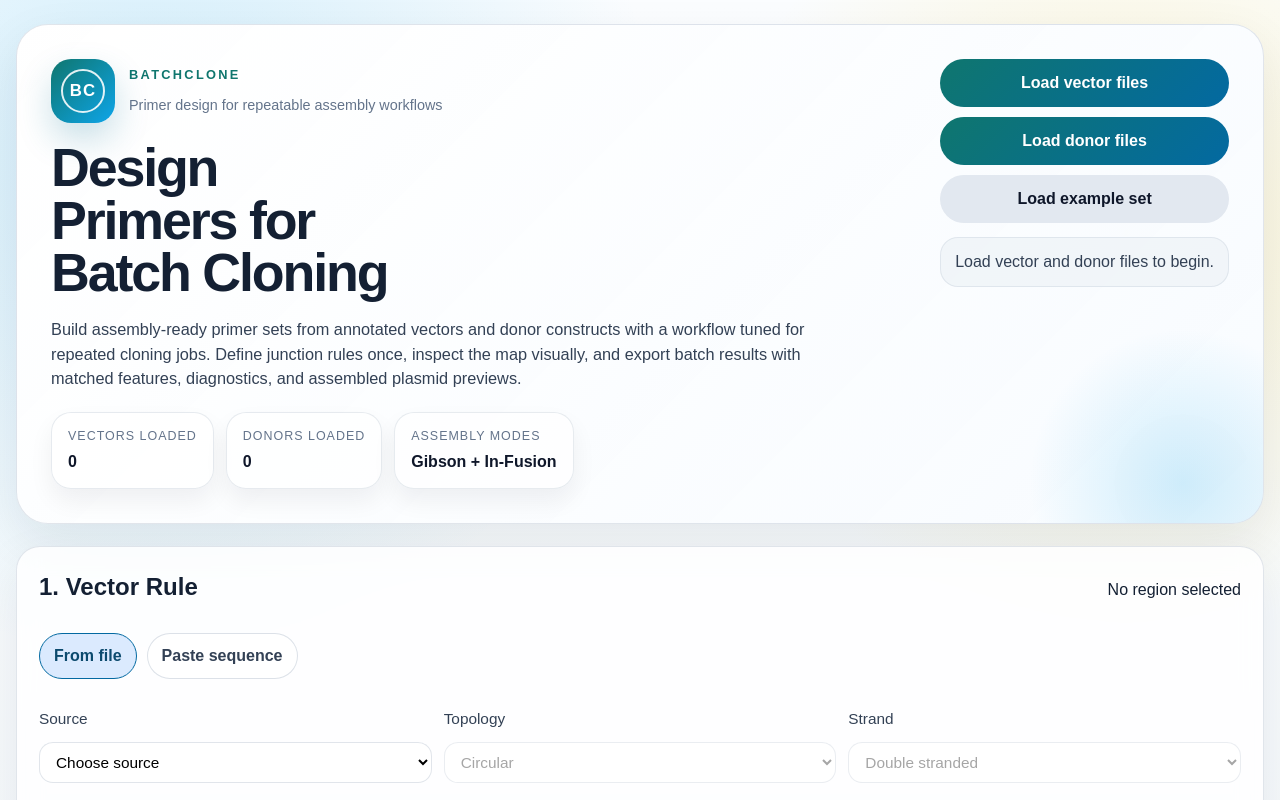
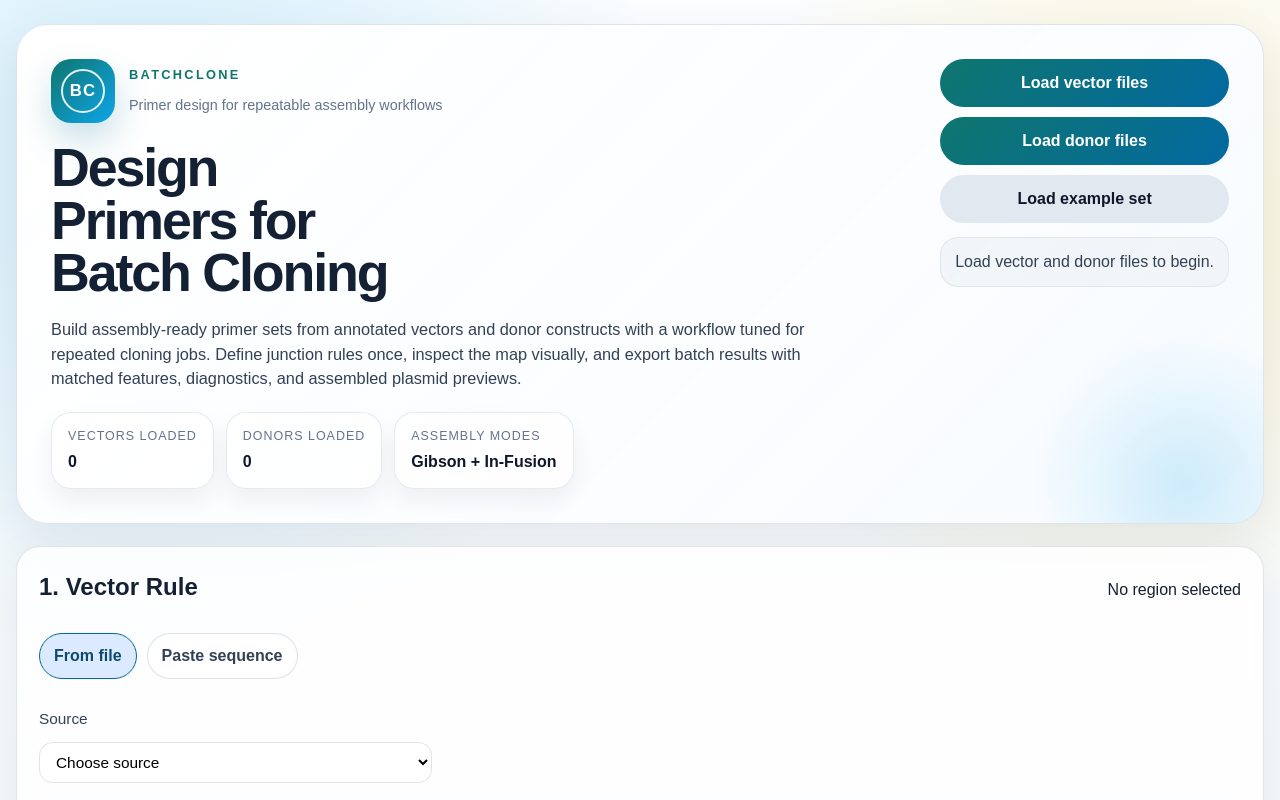
Before and after one commit to Zubair2021/BatchClone, a React (Vite) app: page / in a window 1280 px wide. Shown: the top 800 px of the page. Built offline with nearby package versions, Linux system fonts and the light colour scheme.

Commit message:
Annotate assembled primer binding sites

```diff
--- a/src/App.tsx
+++ b/src/App.tsx
@@ -107,7 +107,8 @@ function plasmidSignature(plasmid: Plasmid) {
 function createManualPlasmid(args: {
   name: string;
   sequence: string;
-  topology: Plasmid["topology"];
+  topology?: Plasmid["topology"];
+  strandedness?: Plasmid["strandedness"];
 }): Plasmid | null {
   const sequence = sanitizeSequence(args.sequence);
   if (!sequence.length) return null;
@@ -117,8 +118,8 @@ function createManualPlasmid(args: {
     fileName: "",
     length: sequence.length,
     sequence,
-    topology: args.topology,
-    strandedness: "ds",
+    topology: args.topology ?? "linear",
+    strandedness: args.strandedness ?? "ss",
     features: [],
   };
 }
@@ -132,7 +133,8 @@ export default function App() {
   const [insertPlasmidId, setInsertPlasmidId] = useState("");
   const [manualVectorName, setManualVectorName] = useState("Custom vector");
   const [manualVectorSequence, setManualVectorSequence] = useState("");
-  const [manualVectorTopology, setManualVectorTopology] = useState<Plasmid["topology"]>("circular");
+  const [manualVectorTopology, setManualVectorTopology] = useState<Plasmid["topology"]>("linear");
+  const [manualVectorStrandedness, setManualVectorStrandedness] = useState<Plasmid["strandedness"]>("ss");
   const [manualVectorReplaceStart, setManualVectorReplaceStart] = useState("1");
   const [manualVectorReplaceEnd, setManualVectorReplaceEnd] = useState("1");
   const [vectorVisibleIds, setVectorVisibleIds] = useState<string[]>([]);
@@ -144,6 +146,7 @@ export default function App() {
   const [insertMode, setInsertMode] = useState<SourceMode>("plasmid");
   const [manualInsertName, setManualInsertName] = useState("Custom insert");
   const [manualInsertSequence, setManualInsertSequence] = useState("");
+  const [manualInsertStrandedness, setManualInsertStrandedness] = useState<Plasmid["strandedness"]>("ss");
   const [assemblyMethod, setAssemblyMethod] = useState<AssemblyMethod>("gibson");
   const [batchFeatureQuery, setBatchFeatureQuery] = useState("");
   const [batchLeftQuery, setBatchLeftQuery] = useState("T7");
@@ -174,8 +177,9 @@ export default function App() {
         name: manualVectorName,
         sequence: manualVectorSequence,
         topology: manualVectorTopology,
+        strandedness: manualVectorStrandedness,
       }),
-    [manualVectorName, manualVectorSequence, manualVectorTopology],
+    [manualVectorName, manualVectorSequence, manualVectorStrandedness, manualVectorTopology],
   );
   const vectorPlasmid =
     vectorMode === "sequence"
@@ -314,8 +318,9 @@ export default function App() {
       insertName: insertLabel,
       insertSource: insertMode === "plasmid" ? insertPlasmid : null,
       insertSpan: insertMode === "plasmid" ? insertSpan : null,
+      primers,
     });
-  }, [insertLabel, insertMode, insertPlasmid, insertSequence, insertSpan, vectorBackbonePlan, vectorPlasmid]);
+  }, [insertLabel, insertMode, insertPlasmid, insertSequence, insertSpan, primers, vectorBackbonePlan, vectorPlasmid]);
 
   const validation = useMemo(() => {
     if (!vectorPlasmid || !vectorBackbonePlan || !insertSequence || !primers) return null;
@@ -453,6 +458,7 @@ export default function App() {
             insertName: match.name,
             insertSource: donor,
             insertSpan: { start: match.start, end: match.end, names: [match.name] },
+            primers: designed,
           });
           return {
             donorId: donor.id,
@@ -542,6 +548,7 @@ export default function App() {
           insertName: `${left.name} -> ${right.name}`,
           insertSource: donor,
           insertSpan: span,
+          primers: designed,
         });
         return {
           donorId: donor.id,
@@ -932,6 +939,8 @@ export default function App() {
           setManualSequenceText={setManualVectorSequence}
           manualTopology={manualVectorTopology}
           setManualTopology={setManualVectorTopology}
+          manualStrandedness={manualVectorStrandedness}
+          setManualStrandedness={setManualVectorStrandedness}
           manualRegionStart={manualVectorReplaceStart}
           setManualRegionStart={setManualVectorReplaceStart}
           manualRegionEnd={manualVectorReplaceEnd}
@@ -965,6 +974,8 @@ export default function App() {
           setManualSequenceName={setManualInsertName}
           manualSequenceText={manualInsertSequence}
           setManualSequenceText={setManualInsertSequence}
+          manualStrandedness={manualInsertStrandedness}
+          setManualStrandedness={setManualInsertStrandedness}
           autoAdjustBoundarySelection
           donorBrowser={
             <div className="donor-browser">
@@ -1020,7 +1031,7 @@ export default function App() {
 
             <PlasmidViewer
               plasmid={assembledPlasmid}
-              selectedFeatureIds={assembledPlasmid.features.filter((feature) => feature.type === "insert").map((feature) => feature.id)}
+              selectedFeatureIds={assembledPlasmid.features.filter((feature) => feature.type === "insert" || feature.type === "primer_bind").map((feature) => feature.id)}
               visibleFeatureIds={assembledPlasmid.features.map((feature) => feature.id)}
               highlightedSpan={assembledPlasmid.features.find((feature) => feature.type === "insert") ?? null}
               sequenceText={assembledPlasmid.sequence}
@@ -1165,6 +1176,8 @@ function RulePanel(props: {
   setManualSequenceText?: (value: string) => void;
   manualTopology?: Plasmid["topology"];
   setManualTopology?: (value: Plasmid["topology"]) => void;
+  manualStrandedness?: Plasmid["strandedness"];
+  setManualStrandedness?: (value: Plasmid["strandedness"]) => void;
   manualRegionStart?: string;
   setManualRegionStart?: (value: string) => void;
   manualRegionEnd?: string;
@@ -1196,6 +1209,8 @@ function RulePanel(props: {
     setManualSequenceText,
     manualTopology,
     setManualTopology,
+    manualStrandedness,
+    setManualStrandedness,
     manualRegionStart,
     setManualRegionStart,
     manualRegionEnd,
@@ -1315,20 +1330,22 @@ function RulePanel(props: {
                 {plasmidOptions.map((option) => <option key={option.id} value={option.id}>{option.name}</option>)}
               </select>
             </label>
-            <label className="stacked-field">
-              Topology
-              <select value={plasmid?.topology ?? "circular"} disabled={!plasmid} onChange={(event) => plasmid && onUpdatePlasmidMeta(plasmid.id, { topology: event.target.value as Plasmid["topology"] })}>
-                <option value="circular">Circular</option>
-                <option value="linear">Linear</option>
-              </select>
-            </label>
-            <label className="stacked-field">
-              Strand
-              <select value={plasmid?.strandedness ?? "ds"} disabled={!plasmid} onChange={(event) => plasmid && onUpdatePlasmidMeta(plasmid.id, { strandedness: event.target.value as Plasmid["strandedness"] })}>
-                <option value="ds">Double stranded</option>
-                <option value="ss">Single stranded</option>
-              </select>
-            </label>
+            {plasmid?.topology === "linear" ? (
+              <label className="stacked-field">
+                Linear import
+                <button type="button" className="secondary-button" onClick={() => onUpdatePlasmidMeta(plasmid.id, { topology: "circular" })}>
+                  Convert to circular
+                </button>
+              </label>
+            ) : null}
+            {plasmid?.strandedness === "ss" ? (
+              <label className="stacked-field">
+                Single-stranded import
+                <button type="button" className="secondary-button" onClick={() => onUpdatePlasmidMeta(plasmid.id, { strandedness: "ds" })}>
+                  Convert to dsDNA
+                </button>
+              </label>
+            ) : null}
           </div>
 
           <div className="rule-grid">
@@ -1429,15 +1446,29 @@ function RulePanel(props: {
               placeholder={title.startsWith("1.") ? "Paste vector sequence or FASTA" : "Paste insert sequence or FASTA"}
             />
           </label>
+          <div className="meta-grid">
+            {manualStrandedness === "ss" ? (
+              <label className="stacked-field">
+                Single-stranded input
+                <button type="button" className="secondary-button" onClick={() => setManualStrandedness?.("ds")}>
+                  Convert to dsDNA
+                </button>
+              </label>
+            ) : null}
+            {title.startsWith("1.") && manualTopology === "linear" ? (
+              <label className="stacked-field">
+                Linear input
+                <button type="button" className="secondary-button" onClick={() => setManualTopology?.("circular")}>
+                  Convert to circular
+                </button>
+              </label>
+            ) : null}
+          </div>
           {title.startsWith("1.") ? (
             <>
-              <label className="stacked-field">
-                Topology
-                <select value={manualTopology ?? "circular"} onChange={(event) => setManualTopology?.(event.target.value as Plasmid["topology"])}>
-                  <option value="circular">Circular</option>
-                  <option value="linear">Linear</option>
-                </select>
-              </label>
+              <div className="selection-summary">
+                <strong>Pasted sequence defaults:</strong> linear ssDNA. Promote it only if you want cloning assumptions applied.
+              </div>
               <div className="meta-grid">
                 <label className="stacked-field">
                   Replacement start
@@ -1787,7 +1818,7 @@ function BatchAssemblyModal(props: {
 
         <PlasmidViewer
           plasmid={detail.assembledPlasmid}
-          selectedFeatureIds={detail.assembledPlasmid.features.filter((feature) => feature.type === "insert").map((feature) => feature.id)}
+          selectedFeatureIds={detail.assembledPlasmid.features.filter((feature) => feature.type === "insert" || feature.type === "primer_bind").map((feature) => feature.id)}
           visibleFeatureIds={detail.assembledPlasmid.features.map((feature) => feature.id)}
           highlightedSpan={detail.assembledPlasmid.features.find((feature) => feature.type === "insert") ?? null}
           sequenceText={detail.assembledPlasmid.sequence}
--- a/src/sequence.ts
+++ b/src/sequence.ts
@@ -61,6 +61,9 @@ export async function parsePlasmidFile(file: File): Promise<Plasmid> {
   const features = (raw?.features ?? [])
     .map((feature, index) => normalizeFeature(feature, index, sequence.length))
     .filter((feature): feature is Feature => feature !== null);
+  const isSingleStrandedImport = isSingleStrandedSequenceFile(file.name, rawText, features.length);
+  const topology = raw?.circular === false || isSingleStrandedImport ? "linear" : "circular";
+  const strandedness = isSingleStrandedImport ? "ss" : "ds";
 
   return {
     id: crypto.randomUUID(),
@@ -68,11 +71,18 @@ export async function parsePlasmidFile(file: File): Promise<Plasmid> {
     fileName: file.name,
     length: sequence.length,
     sequence,
-    topology: raw?.circular === false ? "linear" : "circular",
-    strandedness: "ds",
+    topology,
+    strandedness,
     description: raw?.description,
     features,
   };
+}
+
+function isSingleStrandedSequenceFile(fileName: string, rawText: string, featureCount: number): boolean {
+  const lowerName = fileName.toLowerCase();
+  const extensionHint = /\.(fa|fasta|fas|fna|ffn|seq|txt)$/i.test(lowerName);
+  const hasFastaHeader = /^\s*>/m.test(rawText);
+  return featureCount === 0 && (extensionHint || hasFastaHeader);
 }
 
 type ParsedFeature = {
@@ -614,8 +624,9 @@ export function buildAssembledPlasmid(args: {
   insertName: string;
   insertSource?: Plasmid | null;
   insertSpan?: { start: number; end: number; names: string[] } | null;
+  primers?: SeamlessAssemblyPrimers | null;
 }): Plasmid {
-  const { vector, replaceSpan, insertSequence, insertName, insertSource, insertSpan } = args;
+  const { vector, replaceSpan, insertSequence, insertName, insertSource, insertSpan, primers } = args;
   const before = vector.sequence.slice(0, replaceSpan.start);
   const after = vector.sequence.slice(replaceSpan.end + 1);
   const assembledSequence =
@@ -664,6 +675,14 @@ export function buildAssembledPlasmid(args: {
           }))
       : [];
 
+  const primerFeatures = primers
+    ? buildPrimerBindingFeatures({
+        sequence: assembledSequence,
+        topology: vector.topology,
+        primers,
+      })
+    : [];
+
   return {
     id: crypto.randomUUID(),
     name: `${vector.name} assembled`,
@@ -673,8 +692,73 @@ export function buildAssembledPlasmid(args: {
     topology: vector.topology,
     strandedness: "ds",
     description: `Assembled from ${vector.name} with ${insertName}`,
-    features: [insertFeature, ...insertChildFeatures, ...keptFeatures],
+    features: [insertFeature, ...insertChildFeatures, ...primerFeatures, ...keptFeatures],
   };
+}
+
+function buildPrimerBindingFeatures(args: {
+  sequence: string;
+  topology: Plasmid["topology"];
+  primers: SeamlessAssemblyPrimers;
+}): Feature[] {
+  const { sequence, topology, primers } = args;
+  const bindings = [
+    {
+      name: "Backbone_F",
+      anneal: primers.vectorForwardAnneal,
+      strand: 1 as const,
+      color: "#475569",
+    },
+    {
+      name: "Backbone_R",
+      anneal: reverseComplement(primers.vectorReverseAnneal),
+      strand: -1 as const,
+      color: "#475569",
+    },
+    {
+      name: "Insert_F",
+      anneal: primers.insertForwardAnneal,
+      strand: 1 as const,
+      color: "#0f766e",
+    },
+    {
+      name: "Insert_R",
+      anneal: reverseComplement(primers.insertReverseAnneal),
+      strand: -1 as const,
+      color: "#0f766e",
+    },
+  ];
+
+  return bindings.flatMap((binding) => {
+    const match = findBindingSite(sequence, binding.anneal, topology);
+    if (!match) return [];
+    return [
+      {
+        id: crypto.randomUUID(),
+        name: `${binding.name} @${match.start + 1}-${match.end + 1}`,
+        type: "primer_bind",
+        start: match.start,
+        end: match.end,
+        strand: binding.strand,
+        color: binding.color,
+      },
+    ];
+  });
+}
+
+function findBindingSite(
+  sequence: string,
+  annealSequence: string,
+  topology: Plasmid["topology"],
+): { start: number; end: number } | null {
+  if (!sequence.length || !annealSequence.length) return null;
+  const haystack = topology === "circular" ? sequence + sequence : sequence;
+  const index = haystack.indexOf(annealSequence);
+  if (index === -1) return null;
+  const start = index % sequence.length;
+  const end = (start + annealSequence.length - 1) % sequence.length;
+  if (topology === "linear" && start + annealSequence.length > sequence.length) return null;
+  return { start, end };
 }
 
 export function designSeamlessReplacementPrimers(args: {
```
